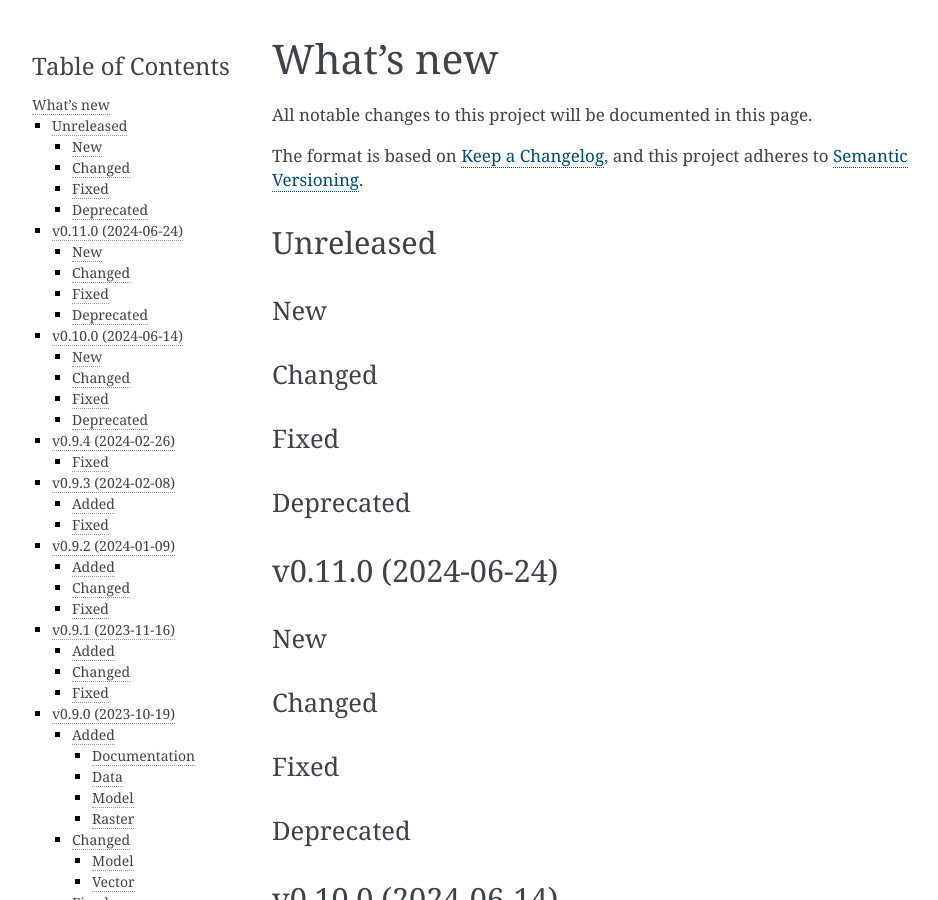
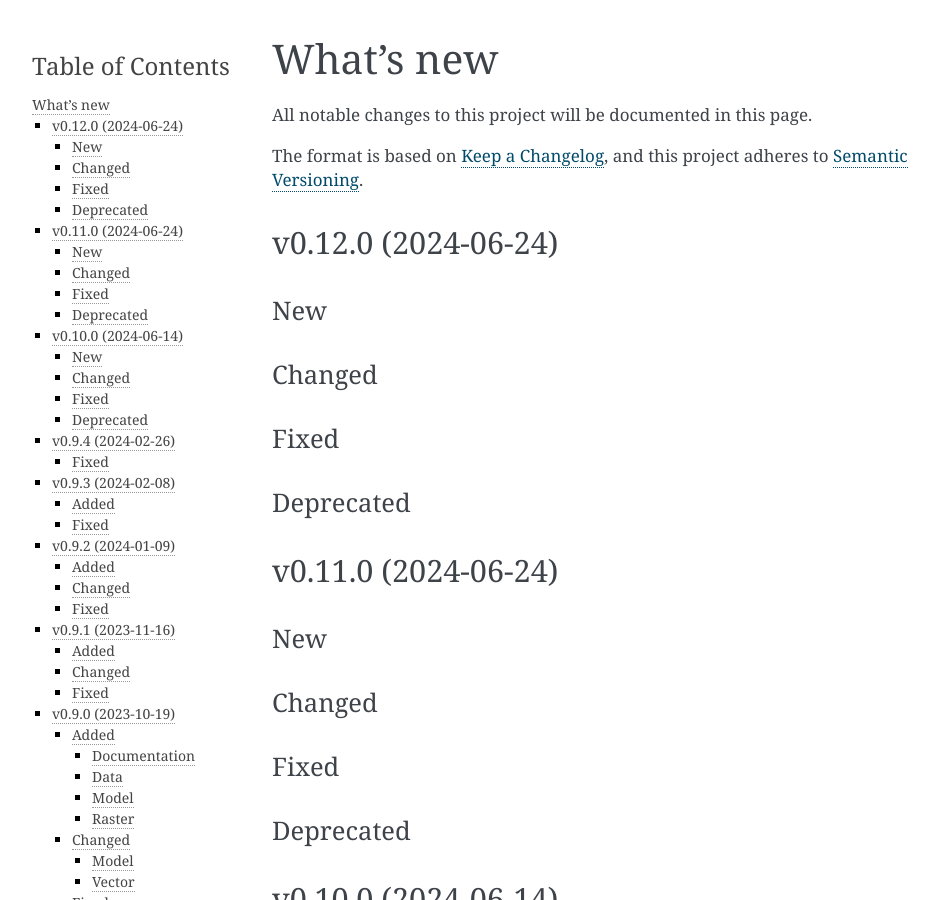
Before and after one commit to savente93/ci-playground, a Sphinx documentation site: the page built from docs/changelog.rst, in a window 1280 px wide and 900 px high. Shown: the whole window, without its empty margins (148-1086 px from the left). Built offline with Sphinx 7.4.7, drawn with Linux system fonts in a browser that asks for light colours.

Commit message:
prepare for release v0.12.0

```diff
--- a/docs/changelog.rst
+++ b/docs/changelog.rst
@@ -7,8 +7,8 @@ The format is based on `Keep a Changelog`_, and this project adheres to
 `Semantic Versioning`_.
 
 
-Unreleased
-==========
+v0.12.0 (2024-06-24)
+====================
 
 New
 ---
--- a/hydromt/__init__.py
+++ b/hydromt/__init__.py
@@ -2,4 +2,4 @@
 
 GREETING = "Greetings stranger!"
 
-__version__ = "0.11.0"
+__version__ = "0.12.0"
```
